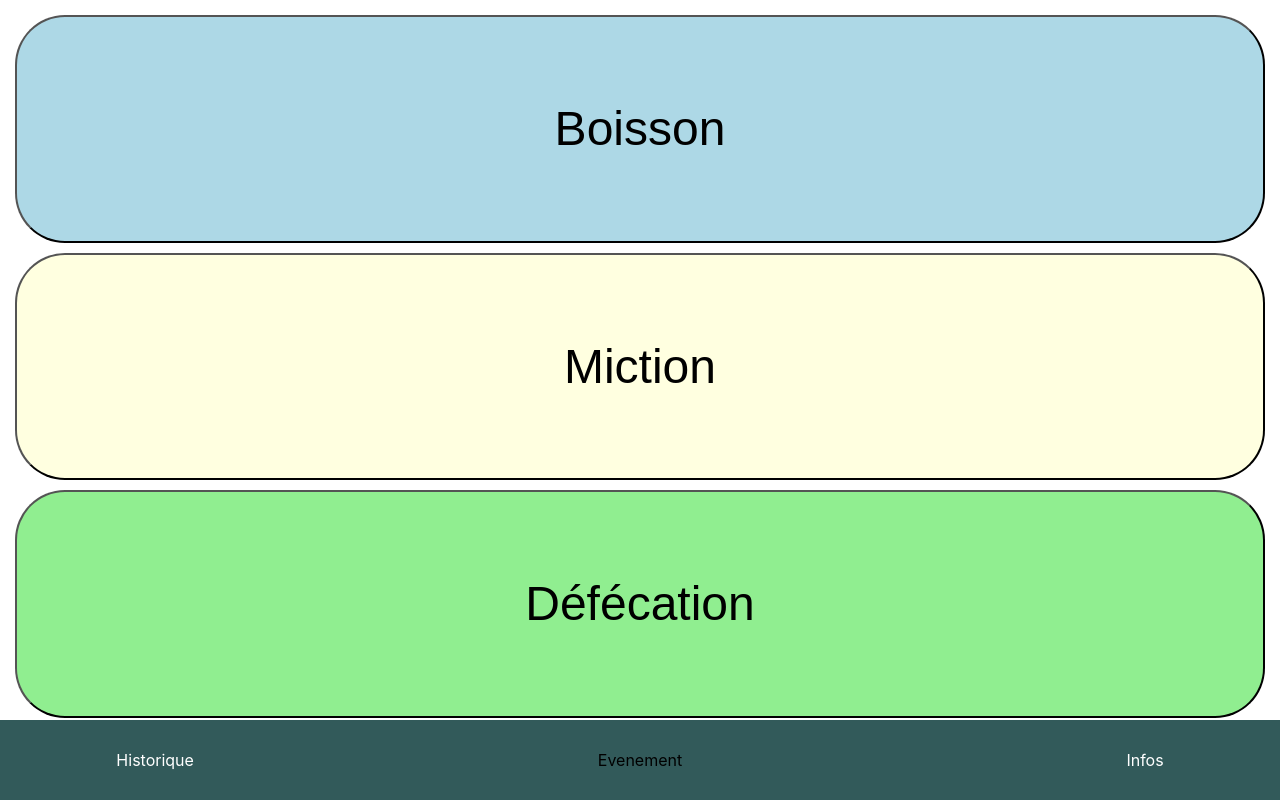
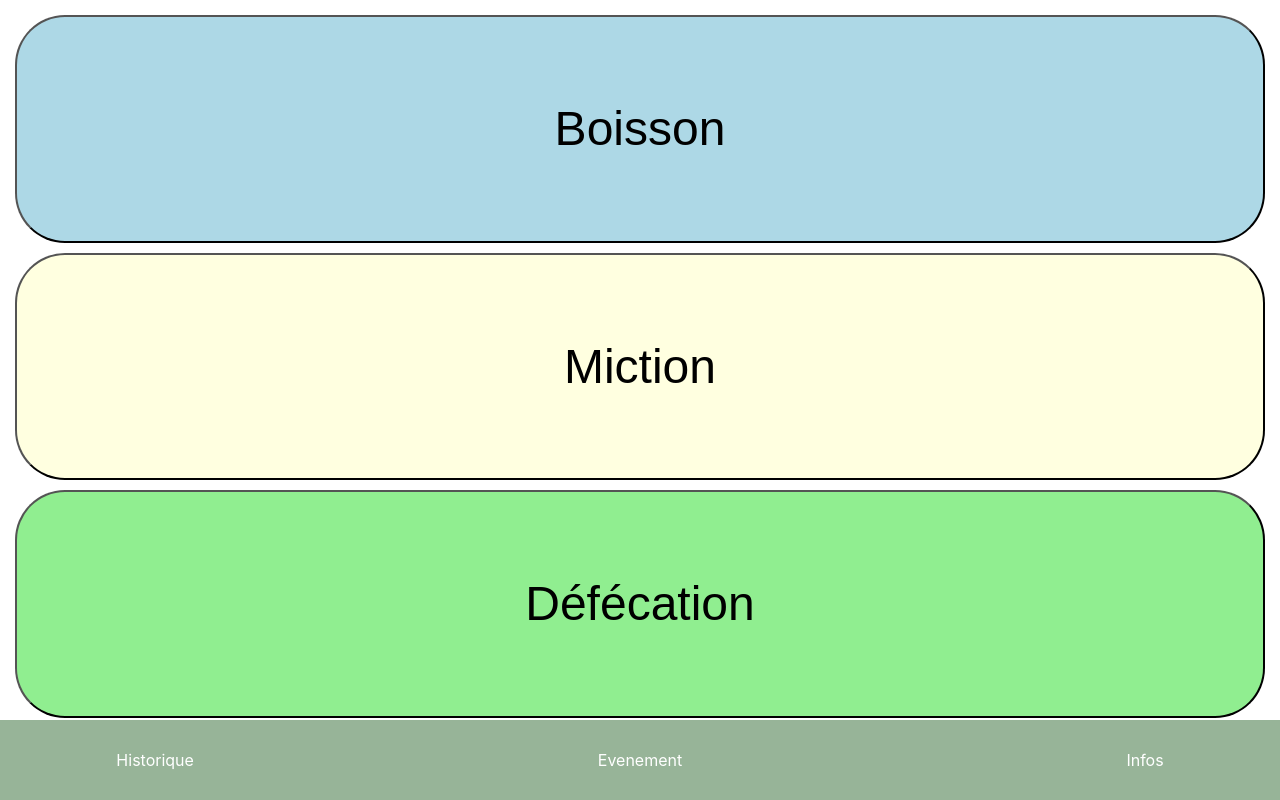
Before and after one commit to FlorianGardy/up-day-mobile, a React (Create React App) app: page /events in a window 1280 px wide. Built offline with nearby package versions, Linux system fonts and the light colour scheme.

Commit message:
testing scss variables

```diff
--- a/src/components/Navbar.jsx
+++ b/src/components/Navbar.jsx
@@ -1,7 +1,7 @@
 import React, { useState } from "react";
 import { NavLink } from "react-router-dom";
 
-import styles from "./Navbar.module.css";
+import styles from "./Navbar.module.scss";
 
 const Navbar = () => {
   const [shouldDrop, setShouldDrop] = useState(false);
@@ -24,6 +24,10 @@ const Navbar = () => {
       {/* <NavLink to="/events">Nouvel Evenement</NavLink> */}
       <div onClick={handleClick} className={styles.events}>
         Evenement
+      </div>
+      <NavLink to="/about" className={styles.about}>
+        Infos
+      </NavLink>
       <div className={eventButtonGroup}>
         <NavLink id="buttonPee" to="/events/urination">
           Miction
@@ -35,10 +39,6 @@ const Navbar = () => {
           Défécation
         </NavLink>
       </div>
-      </div>
-      <NavLink to="/about" className={styles.about}>
-        Infos
-      </NavLink>
     </nav>
   );
 };
--- a/src/components/Navbar.module.css
+++ b/src/components/Navbar.module.scss
@@ -1,5 +1,7 @@
+@import "../global.scss";
+
 nav {
-  background-color: rgb(50, 90, 90);
+  background-color: $primary-color;
   position: absolute;
   bottom: 0;
   width: 100%;
@@ -11,7 +13,7 @@ nav {
 
 a {
   text-decoration: none;
-  color: white;
+  color: $text-color;
 }
 
 /* Center text on X baseline */
@@ -24,6 +26,7 @@ a {
   justify-self: center;
   grid-column: 3/4;
   align-self: center;
+  color: $text-color;
 }
 .about {
   justify-self: end;
@@ -36,5 +39,8 @@ a {
 .shownEventButtonGroup {
   display: block;
   position: absolute;
+  height: 50px;
+  width: 100%;
   top: -50px;
+  /* border: 1px solid red; */
 }
--- /dev/null
+++ b/src/global.scss
@@ -0,0 +1,4 @@
+$primary-color: #97b498;
+$secondary-color: #009688;
+
+$text-color: white;
```
Lines whose indentation alone changed are shown as unchanged.
